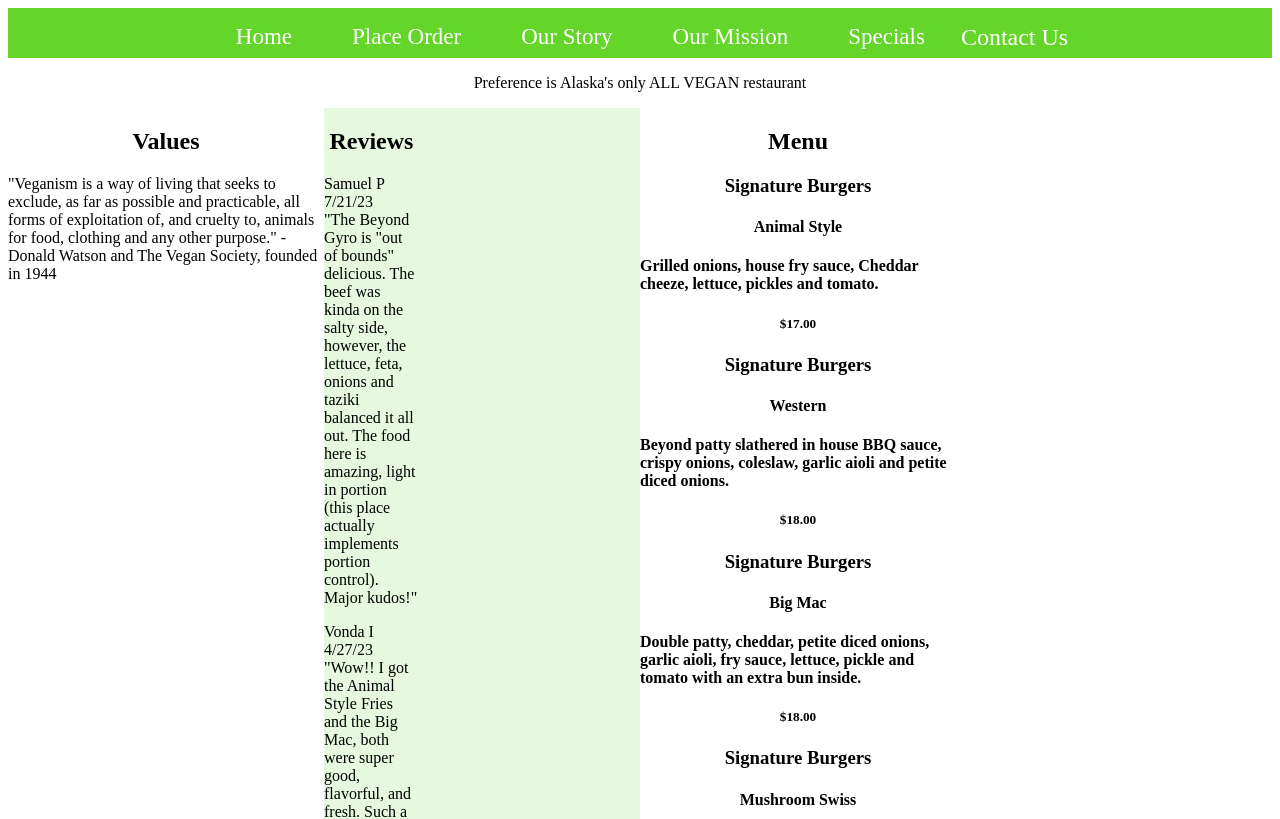
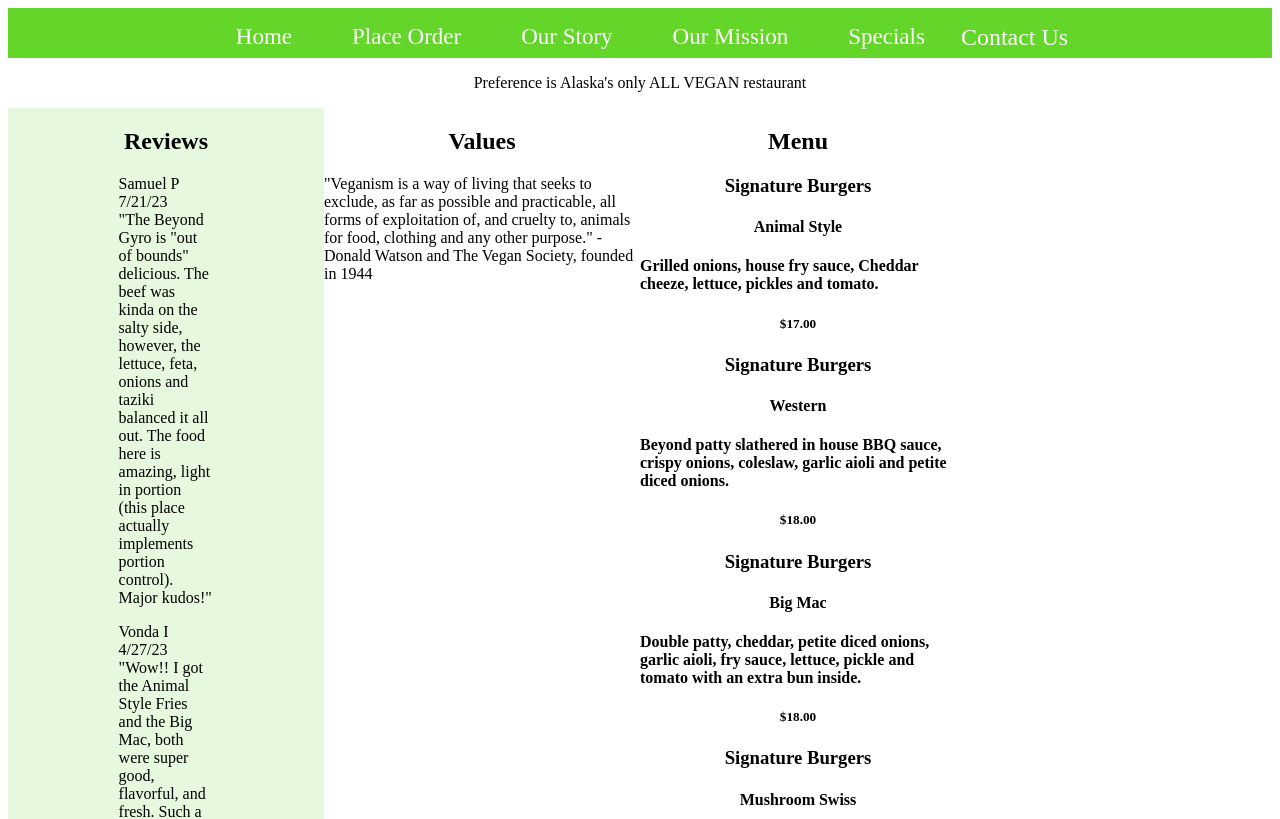
Before and after one commit to jazzminceleste/Final-Project-React-App, a React (Vite) app: page / in a window 1280 px wide. Shown: the top 819 px of the page. Built offline with nearby package versions, Linux system fonts and the light colour scheme.

Commit message:
14 css changes

```diff
--- a/src/App.css
+++ b/src/App.css
@@ -44,9 +44,8 @@ aside {
   grid-template-columns: 30%;
   grid-template-rows: 5%;
   justify-content: left;
-  /* flex-wrap: wrap; */
-  /* justify-content: space-between;
-  justify-content: space-around; */
+  grid-row-start: 1;
+  grid-row-end: 3;
   background-color: rgb(230, 248, 222);
 }
 
@@ -89,7 +88,6 @@ h2 {
 nav,
 footer,
 a {
-  /* grid-column: span 2; */
   align-items: column;
   align-items: flex-end;
 }
@@ -101,17 +99,18 @@ a {
 }
 
 .review {
-  display: grid;
-  grid-template-columns: 30%;
-  grid-template-rows: 5%;
-  grid-area: 0/2/4/6;
-  justify-content: left;
+
+  justify-content: center;
 }
 
 .grid {
   display: grid;
   grid-template-columns: 25% 25% 25% 25%;
   grid-template-rows: 25% 25% 25% 25%;
+}
+
+.menu-card {
+  grid-row: 3/5;
 }
 
 */
```
